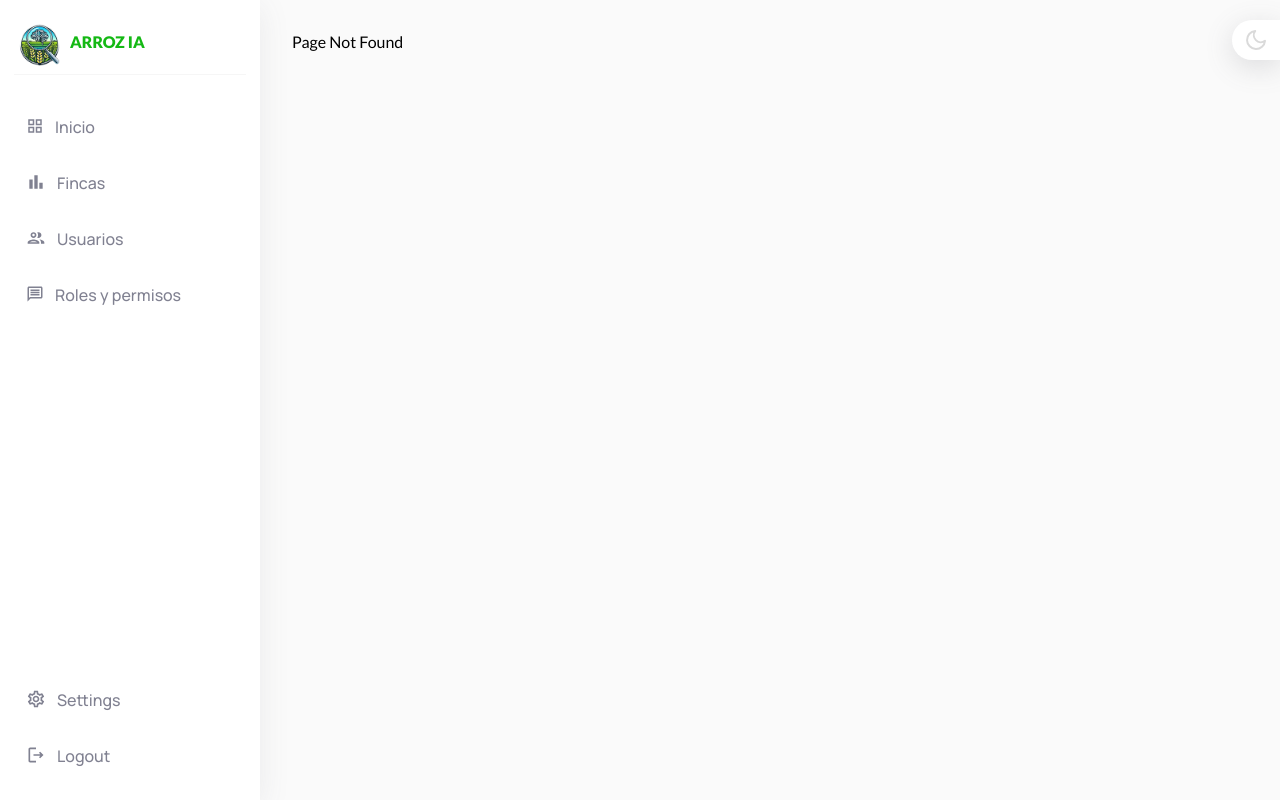
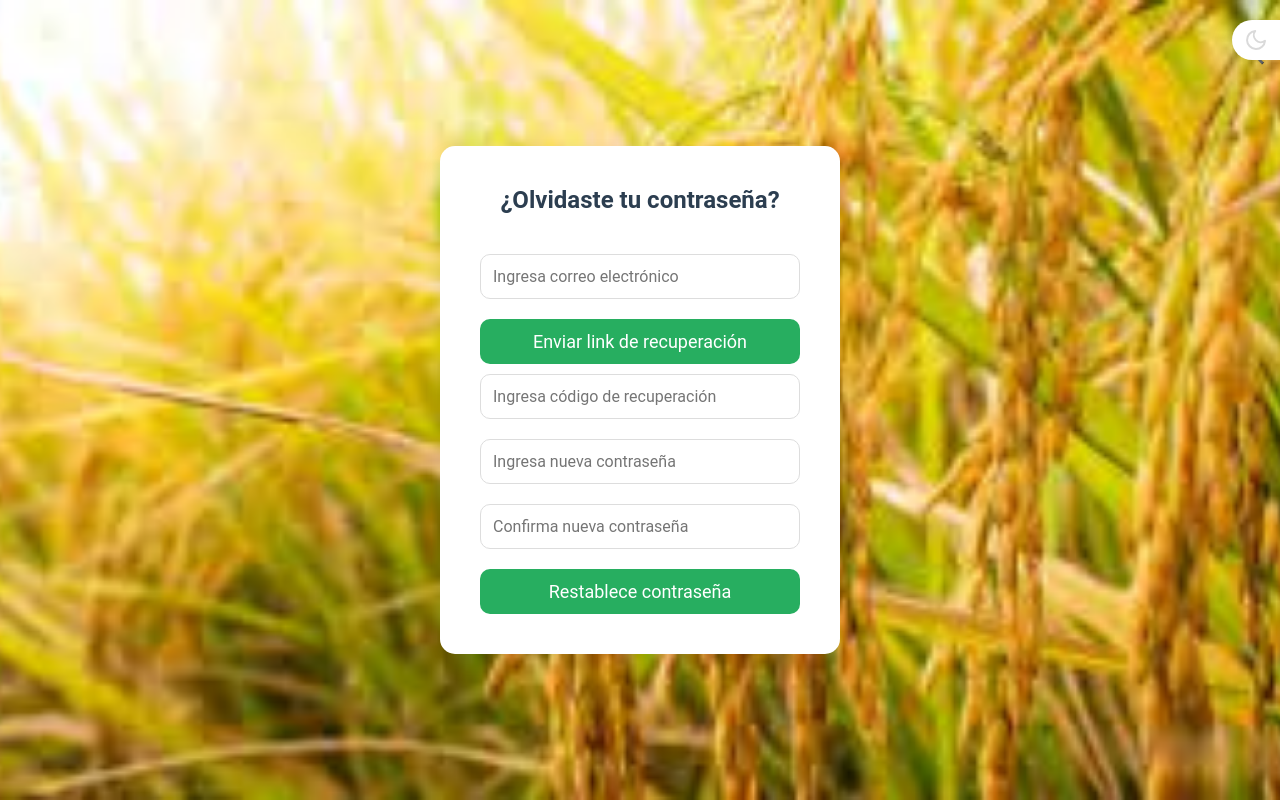
Before and after one commit to duvancardozo18/ArrozIA-frontend-web, a React (Vite) app: page /reset-password in a window 1280 px wide. Before the commit this address had no page. Built offline with nearby package versions, Linux system fonts and the light colour scheme.

Commit message:
feat: reset-password, modulo fincas

```diff
--- a/src/App.jsx
+++ b/src/App.jsx
@@ -6,7 +6,7 @@ import { BrowserRouter as Router, Routes, Route } from "react-router-dom";
 import MoonIcon from "./assets/icons/moon.svg";
 import SunIcon from "./assets/icons/sun.svg";
 import BaseLayout from "./layout/BaseLayout";
-import { Dashboard, PageNotFound, Users, Login, Roles } from "./screens";
+import { Dashboard, PageNotFound, Users, Login, Roles, Fincas, ResetPassword } from "./screens";
 import { AuthProvider } from "./config/AuthProvider"; // Importar AuthProvider
 import PrivateRoute from "./config/PrivateRoute"; // Importar PrivateRoute
 
@@ -27,10 +27,12 @@ function App() {
       <Router>
         <Routes>
           <Route path="/" element={<Login />} />
+          <Route path="/reset-password" element={<ResetPassword />} />
           <Route element={<BaseLayout />}>
             <Route path="/dashboard" element={<PrivateRoute element={<Dashboard />} />} />
             <Route path="/users" element={<PrivateRoute element={<Users />} />} />
             <Route path="/roles" element={<PrivateRoute element={<Roles />} />} />
+            <Route path="/fincas" element={<PrivateRoute element={<Fincas />} />} />
             <Route path="*" element={<PageNotFound />} />
           </Route>
         </Routes>
--- a/src/components/sidebar/Sidebar.jsx
+++ b/src/components/sidebar/Sidebar.jsx
@@ -3,6 +3,9 @@ import { ThemeContext } from "../../context/ThemeContext";
 import { LIGHT_THEME } from "../../constants/themeConstants";
 import LogoBlue from "../../assets/images/logo.png";
 import LogoWhite from "../../assets/images/logo.png";
+import { FaUserCog } from "react-icons/fa";
+
+
 import {
   MdOutlineAttachMoney,
   MdOutlineBarChart,
@@ -77,7 +80,7 @@ const Sidebar = () => {
               </Link>
             </li>
             <li className="menu-item">
-              <Link to="/" className={`menu-link ${isActive('/fincas') ? 'active' : ''}`}>
+              <Link to="/fincas" className={`menu-link ${isActive('/fincas') ? 'active' : ''}`}>
                 <span className="menu-link-icon">
                   <MdOutlineBarChart size={20} />
                 </span>
@@ -95,7 +98,8 @@ const Sidebar = () => {
             <li className="menu-item">
               <Link to="/roles" className={`menu-link ${isActive('/roles') ? 'active' : ''}`}>
                 <span className="menu-link-icon">
-                  <MdOutlineMessage size={18} />
+                <FaUserCog />
+
                 </span>
                 <span className="menu-link-text">Roles y permisos</span>
               </Link>
--- /dev/null
+++ b/src/screens/dashboard/Fincas.jsx
@@ -0,0 +1,33 @@
+import React, { useContext, useEffect } from 'react';
+import { AreaCards, AreaCharts, AreaTable, AreaTop } from "../../components";
+import { AuthContext } from "../../config/AuthProvider";
+import { Navigate } from 'react-router-dom';
+import TableRole from '../../components/dashboard/areaTable/TableRole';
+
+const Fincas = () => {
+  const { isAuthenticated } = useContext(AuthContext);
+
+  useEffect(() => {
+    const token = localStorage.getItem('access_token'); // Obtén el token desde localStorage
+
+    if (token) {
+      console.log('Token encontrado en localStorage:', token);
+    } else {
+      console.log('No se encontró ningún token en localStorage');
+    }
+  }, []); // Se ejecuta solo una vez cuando el componente se monta
+
+  // Si el usuario no está autenticado, redirige al login
+  if (!isAuthenticated) {
+    return <Navigate to="/" replace />;
+  }
+
+  return (
+    <div className="content-area">
+      <AreaTop title="Fincas" />
+      {/* <TableRole /> */}
+    </div>
+  );
+};
+
+export default Fincas;
--- a/src/screens/index.js
+++ b/src/screens/index.js
@@ -1,5 +1,7 @@
+export { default as PageNotFound } from "./error/PageNotFound";
+export { default as Login } from "./login/Login";
+export { default as ResetPassword } from "./password/ResetPassword";
 export { default as Dashboard } from "./dashboard/Home";
 export { default as Users } from "./dashboard/Users";
 export { default as Roles } from "./dashboard/Roles";
-export { default as PageNotFound } from "./error/PageNotFound";
-export { default as Login } from "./login/Login";
+export { default as Fincas } from "./dashboard/Fincas";
--- /dev/null
+++ b/src/screens/password/ResetPassword.jsx
@@ -0,0 +1,96 @@
+import React from 'react';
+import styled from 'styled-components';
+import background from '../../assets/images/background.jpg';
+
+
+
+const ResetContainer = styled.div`
+  display: flex;
+  flex-direction: column;
+  align-items: center;
+  justify-content: center;
+  height: 100vh;
+  background-color: #f7f9fb;
+  padding: 20px;
+  background-image: url(${background});
+  background-size: cover;
+  background-position: center;
+`;
+
+const FormContainer = styled.div`
+  background-color: white;
+  padding: 40px;
+  border-radius: 15px;
+  box-shadow: 0 10px 20px rgba(0, 0, 0, 0.1);
+  width: 100%;
+  max-width: 400px;
+  text-align: center;
+`;
+
+const Title = styled.h1`
+  font-size: 24px;
+  color: #2c3e50;
+  margin-bottom: 30px;
+  font-family: 'Roboto', sans-serif;
+`;
+
+const Input = styled.input`
+  width: 100%;
+  padding: 12px;
+  margin: 10px 0;
+  border: 1px solid #ddd;
+  border-radius: 10px;
+  font-size: 16px;
+  box-sizing: border-box;
+  font-family: 'Roboto', sans-serif;
+
+  &:focus {
+    border-color: #27ae60;
+    outline: none;
+  }
+`;
+
+const Button = styled.button`
+  width: 100%;
+  padding: 12px;
+  background-color: #27ae60;
+  color: white;
+  border: none;
+  border-radius: 10px;
+  font-size: 18px;
+  font-family: 'Roboto', sans-serif;
+  cursor: pointer;
+  transition: background-color 0.3s, box-shadow 0.3s;
+  margin-top: 10px;
+
+  &:hover {
+    background-color: #219150;
+    box-shadow: 0 8px 15px rgba(0, 0, 0, 0.1);
+  }
+`;
+
+const SearchIcon = styled.span`
+  position: absolute;
+  right: 15px;
+  top: 45px;
+  cursor: pointer;
+`;
+
+const ResetPassword = () => {
+  return (
+    <ResetContainer>
+      <FormContainer>
+        <Title>¿Olvidaste tu contraseña?</Title>
+        <Input type="email" placeholder="Ingresa correo electrónico" />
+        <Button>Enviar link de recuperación</Button>
+        <Input type="text" placeholder="Ingresa código de recuperación" />
+        <SearchIcon role="img" aria-label="search">🔍</SearchIcon>
+        <Input type="password" placeholder="Ingresa nueva contraseña" />
+        <Input type="password" placeholder="Confirma nueva contraseña" />
+        <Button>Restablece contraseña</Button>
+      </FormContainer>
+    </ResetContainer>
+  );
+};
+
+export default ResetPassword;
```
